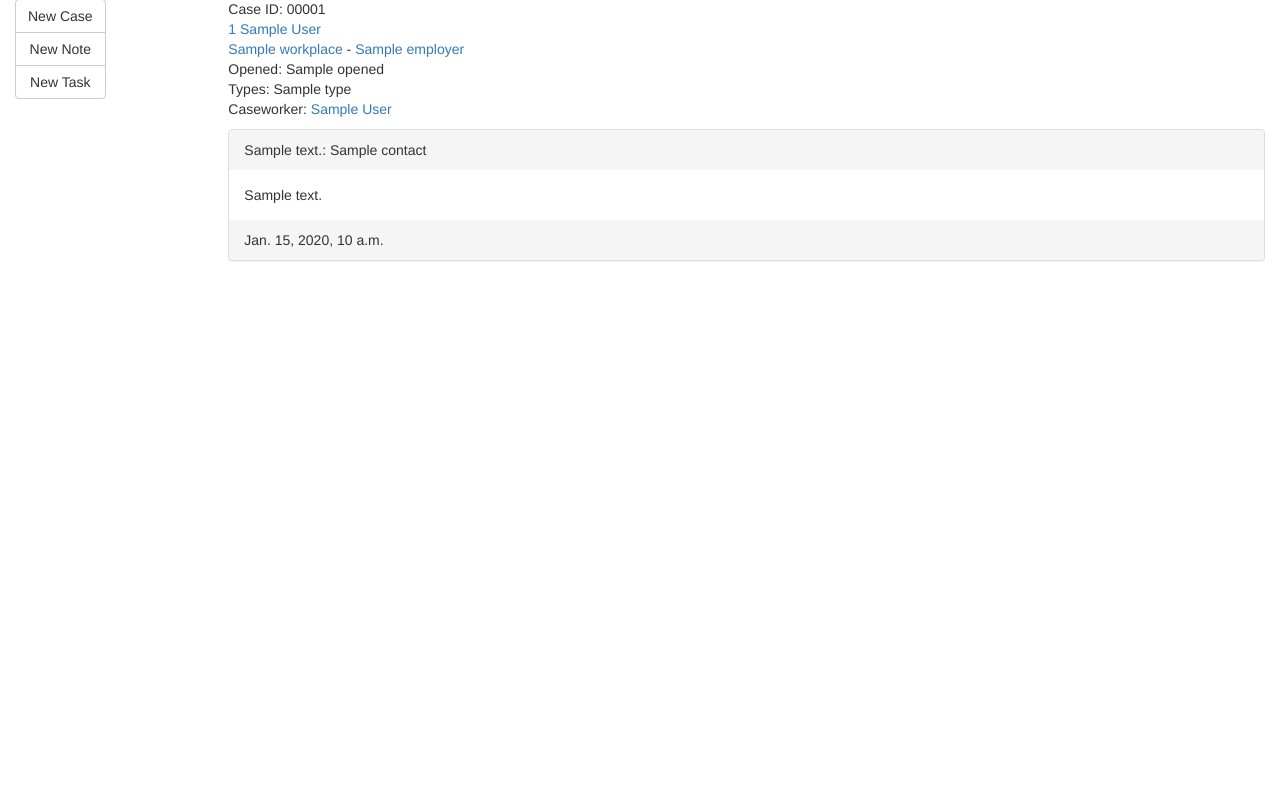
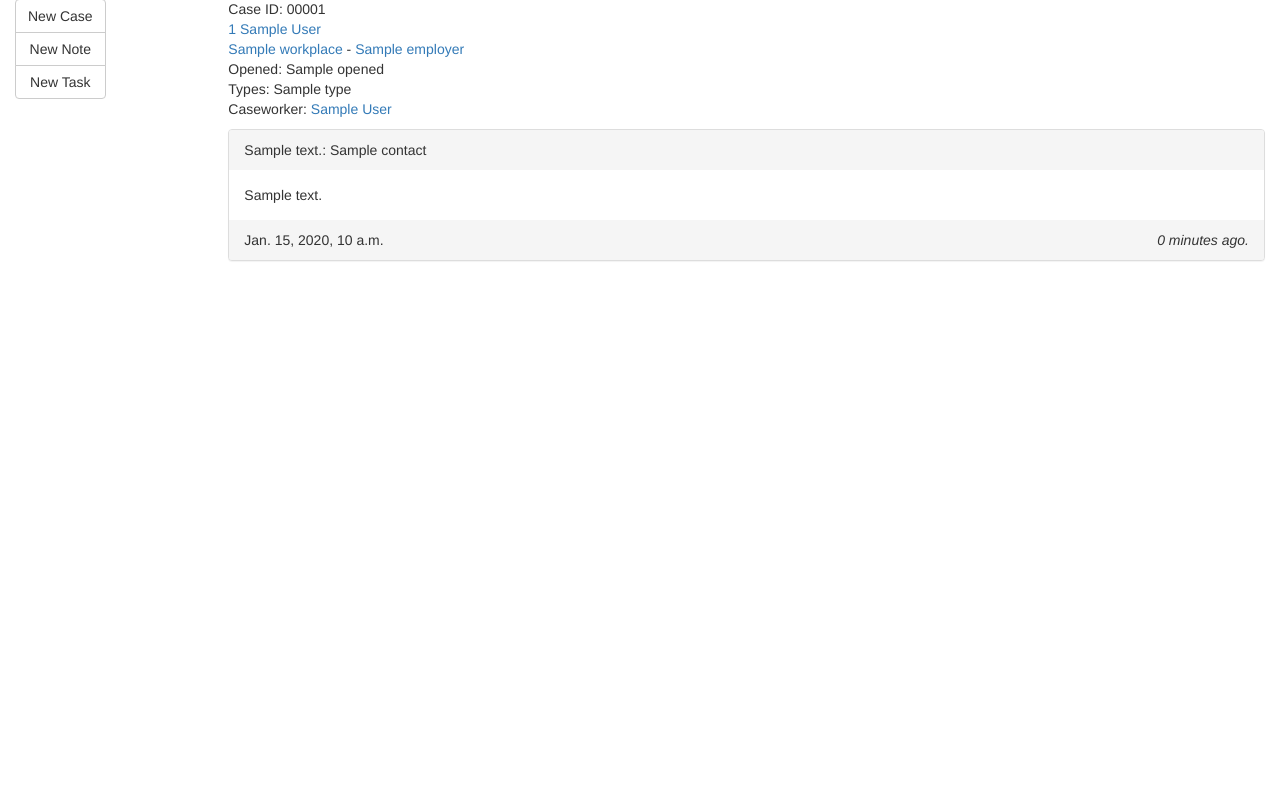
Before and after one commit to wypython/caseworkclub, a Django app: template caseworkclub/templates/caseworkclub/case_detail.html in a window 1280 px wide. Shown: the part 73-872 px from the top of the page. Run offline with Django 3.2, Linux system fonts and the light colour scheme; the template is opened without the code that fills it: most values are stand-ins (such as "Sample title", 1, 10 or a date in 2020); parts of the project's set-up code (start-up, migrations or seed data) failed here and were passed over; some libraries are stand-ins or nearby versions.

Commit message:
Changed the case display template to have time since in italics on the right.

```diff
--- a/caseworkclub/templates/caseworkclub/case_detail.html
+++ b/caseworkclub/templates/caseworkclub/case_detail.html
@@ -40,7 +40,14 @@ Caseworker: <a href="{% url 'cases' object.caseworker.username%}">{{object.casew
         <div class="panel panel-default">
             <div class="panel-heading">{{note.notetype}}: {{note.contact}}</div>
             <div class="panel-body">{{note.text}}</div>
-            <div class="panel-footer">{{note.timestamp}}</div>
+            <div class="panel-footer">
+
+                <div class="row">
+                    <div class="col-md-6">{{note.timestamp}}</div>
+                    <div class="col-md-6 text-right"><i>{{note.timestamp|timesince}} ago.</i></div>
+                </div>
+
+            </div>
 
         </div>
 {% endfor %}
```
Also changed, not shown: db.sqlite3.
